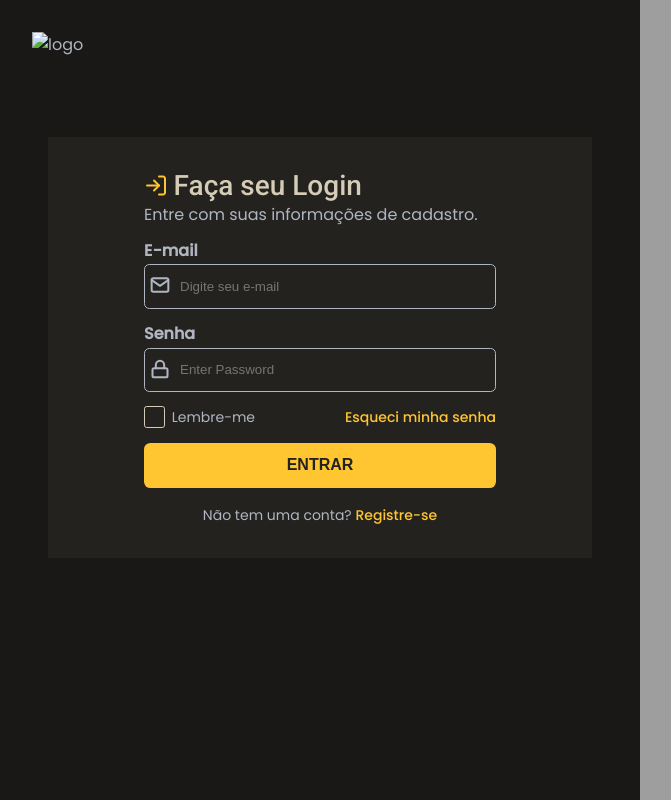
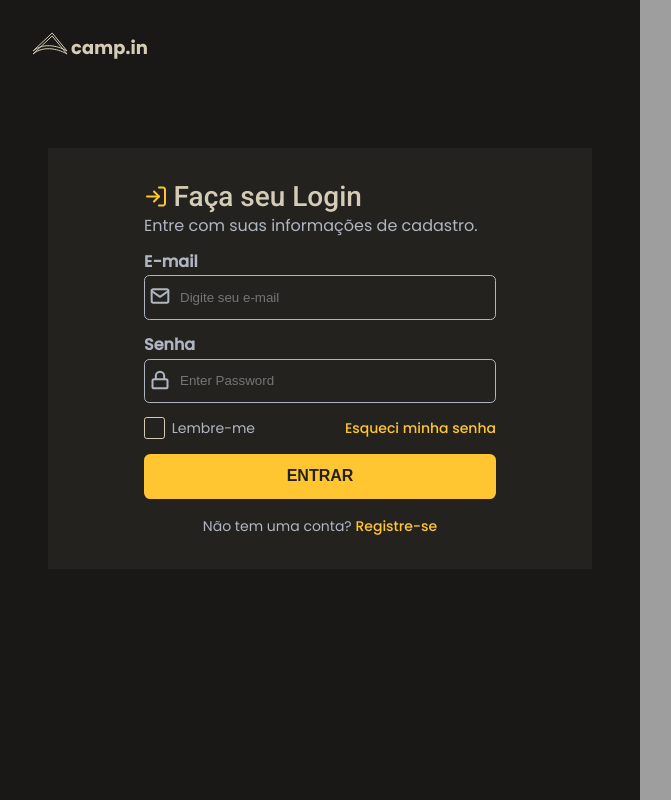
Before and after one commit to nathalia-84/login-form, a plain HTML site: page index.html in a window 1280 px wide. Shown: the whole page, without its empty margins (0-671 px from the left). Drawn offline with Linux system fonts and the light colour scheme; the site is published under a folder, as on GitHub Pages, so addresses that start at the root find nothing.

Commit message:
Update index.html

```diff
--- a/index.html
+++ b/index.html
@@ -18,7 +18,7 @@
 
         <section class="right">
           <div class="logo">
-            <img src="/images/logo.svg" alt="logo">
+            <img src="./images/logo.svg" alt="logo">
           </div>
             <form action="action_page.php" method="post">
                 <div class="intro-container">
```
